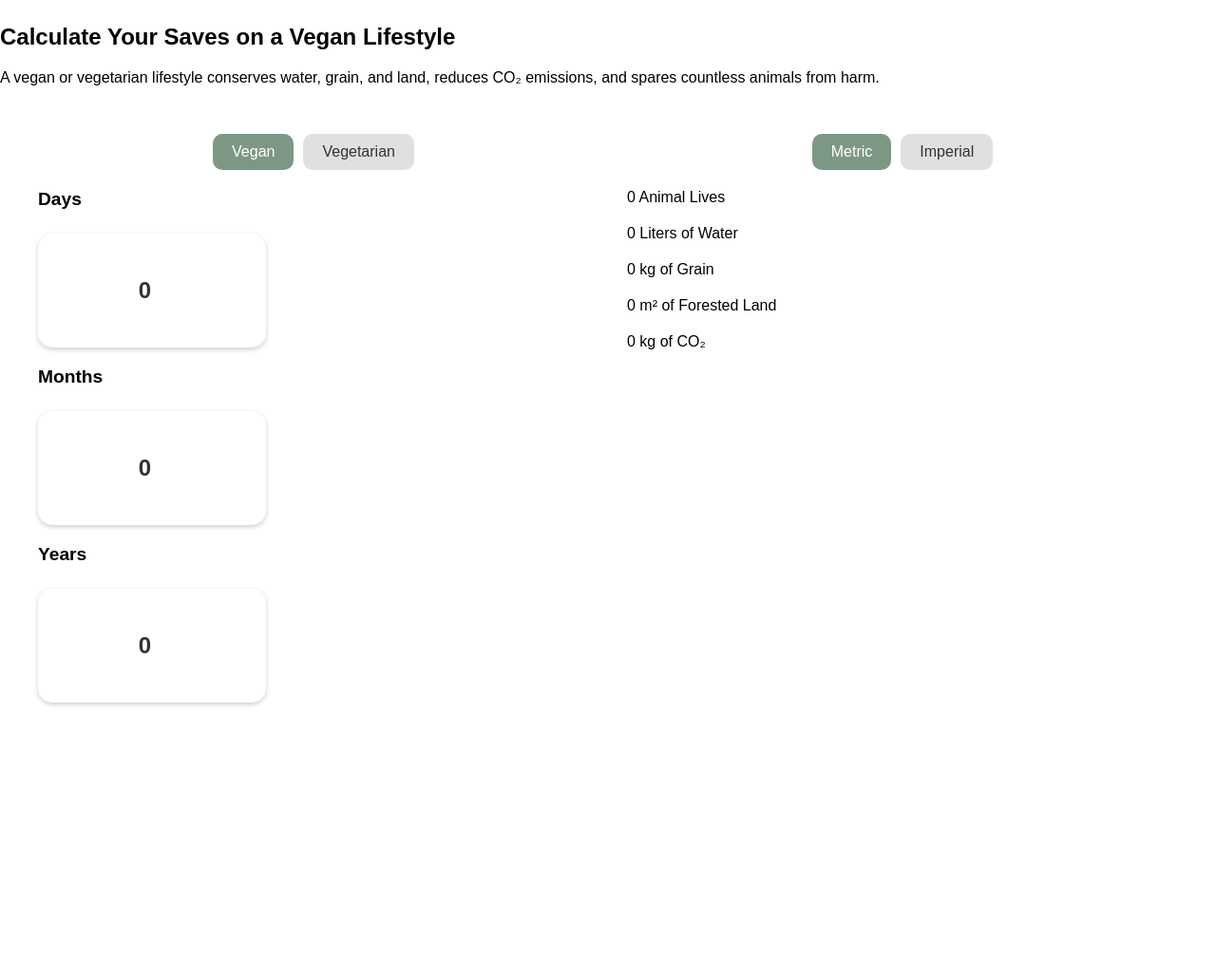
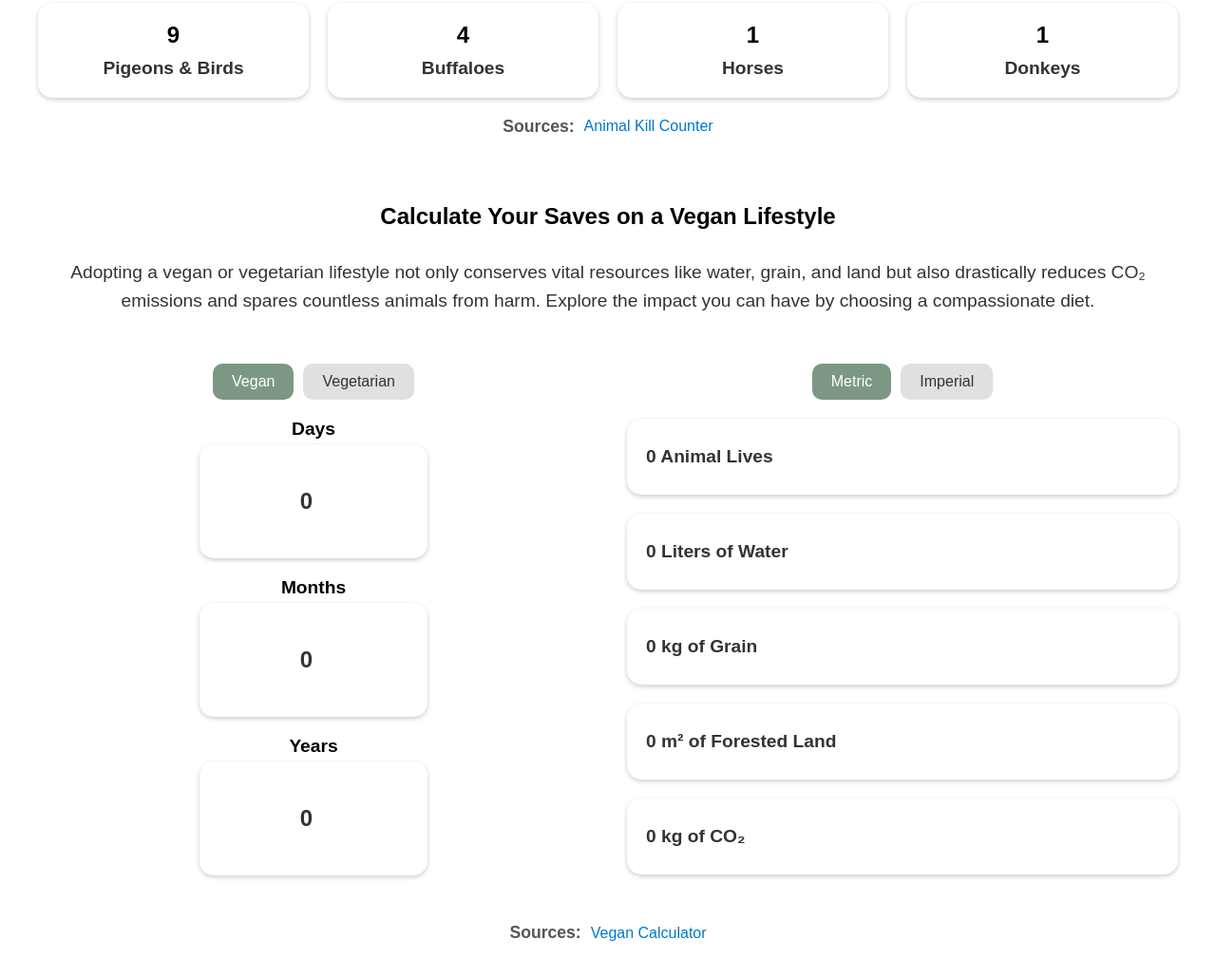
Before and after one commit to OleksandraMukha/Factory-Farm-Calculator, a website: page index.html in a window 1280 px wide. Shown: the part 1499-2528 px from the top of the page at 95% size. Before the commit the page ends 2289 px from the top, so only its background shows below. Drawn offline with Linux system fonts and the light colour scheme.

Commit message:
Update index.html

```diff
--- a/index.html
+++ b/index.html
@@ -10,7 +10,8 @@
   <header>
     <h1>Factory Farm Impact Calculator</h1>
     <div id="impact-description">
-      Industrial animal agriculture contributes significantly to climate change, responsible for 11% of global greenhouse gas emissions. That’s almost as much as the entire global transportation sector. Sustaining over 70 billion farm animals annually has enormous environmental consequences.
+      Industrial animal agriculture is one of the leading contributors to climate change, responsible for at least <strong>11 percent</strong> of global greenhouse gas emissions (World Animal Protection). That’s nearly as much as the entire global transportation sector. <br>
+      We often worry about the climate footprint of the planet’s <strong>7.8 billion</strong> people but overlook the environmental consequences of sustaining more than <strong>70 billion</strong> farm land animals each year (New Roots Institute).
     </div>
     <div id="unit-toggle">
       <button id="metric" class="active">Metric</button>
@@ -20,6 +21,7 @@
 
   <main>
     <div id="container">
+      <!-- Left Section: Animal Selector -->
       <section id="animal-list">
         <div id="center-title">
           <h2 id="animal-title">Select an Animal</h2>
@@ -36,6 +38,7 @@
         </div>
       </section>
 
+      <!-- Right Section: Statistics -->
       <section id="animal-details">
         <h2>Facts & Statistics:</h2>
         <div id="stats">
@@ -66,7 +69,21 @@
         </div>
       </section>
     </div>
+    <div class="sources-container-simple">
+      <h3>Sources:</h3>
+      <p>
+        <a href="https://ourworldindata.org/land-use" target="_blank">Land Use - Our World in Data</a>,
+        <a href="https://www.waterfootprint.org/" target="_blank">Water Footprint Of Food List</a>,
+        <a href="https://www.feedconversions.org/" target="_blank">Feed Conversion Ratio Calculator</a>,
+        <a href="https://en.wikipedia.org/wiki/Feed_conversion_ratio" target="_blank">Feed Conversion Ratio - Wikipedia</a>,
+        <a href="https://ourworldindata.org/environmental-impacts-of-food" target="_blank">Food Product GHG Emissions per Kilogram Worldwide</a>,
+        <a href="https://www.swissveg.ch/life_expectancy" target="_blank">Life Expectancy vs. Lifespan - Swissveg</a>,
+        <a href="https://80000hours.org/problem-profiles/factory-farming/" target="_blank">Factory Farming - 80,000 Hours</a>.
+      </p>
+    </div>
 
+
+    <!-- Move Counter Section Here -->
 <section id="kill-counter">
   <h2>Animals killed for food since opening this page</h2>
   <section id="time-counter">
@@ -90,43 +107,77 @@
     <div class="kill-item"><span id="akc-horses">0</span> Horses</div>
     <div class="kill-item"><span id="akc-donkeys">0</span> Donkeys</div>
   </div>
-    </section>
+
+  <div class="sources-container">
+    <h3>Sources:</h3>
+    <ul>
+      <li><a href="https://considerveganism.com/counter/" target="_blank">Animal Kill Counter</a></li>
+    </ul>
+  </div>
 
   <section id="lifestyle-calculator">
     <h2>Calculate Your Saves on a Vegan Lifestyle</h2>
-      <p>
-        A vegan or vegetarian lifestyle conserves water, grain, and land, reduces CO₂ emissions, and spares countless animals from harm.
+    <p id="lifestyle-description">
+      Adopting a vegan or vegetarian lifestyle not only conserves vital resources like water, grain, and land but also drastically reduces CO₂ emissions and spares countless animals from harm. Explore the impact you can have by choosing a compassionate diet.
     </p>
+
+    <!-- Main Container for Left and Right Sections -->
     <div id="main-container">
+      <!-- Left Section -->
       <div id="left-section">
         <div class="toggle-buttons">
           <button id="vegan" class="active">Vegan</button>
           <button id="vegetarian">Vegetarian</button>
         </div>
         <div class="input-section">
-            <label for="days">Days</label>
+          <div class="input-item">
+            <label for="days"><strong>Days</strong></label>
             <input type="number" id="days" min="0" value="0">
-            <label for="months">Months</label>
+          </div>
+          <div class="input-item">
+            <label for="months"><strong>Months</strong></label>
             <input type="number" id="months" min="0" value="0">
-            <label for="years">Years</label>
+          </div>
+          <div class="input-item">
+            <label for="years"><strong>Years</strong></label>
             <input type="number" id="years" min="0" value="0">
           </div>
         </div>
+      </div>
+
+      <!-- Right Section -->
       <div id="right-section">
         <div class="unit-toggle">
           <button id="calc-metric" class="active">Metric</button>
           <button id="calc-imperial">Imperial</button>
         </div>
         <div class="output-stats">
-            <div id="saves-animals">0 Animal Lives</div>
-            <div id="saves-water">0 Liters of Water</div>
-            <div id="saves-grain">0 kg of Grain</div>
-            <div id="saves-land">0 m² of Forested Land</div>
-            <div id="saves-co2">0 kg of CO₂</div>
+          <div class="output-item">
+            <span id="saves-animals" class="stat-box">1.0 Animal Lives</span>
+          </div>
+          <div class="output-item">
+            <span id="saves-water" class="stat-box">0.0 Gallons of Water</span>
+          </div>
+          <div class="output-item">
+            <span id="saves-grain" class="stat-box">0.0 lbs of Grain</span>
+          </div>
+          <div class="output-item">
+            <span id="saves-land" class="stat-box">0.0 ft² of Forested Land</span>
+          </div>
+          <div class="output-item">
+            <span id="saves-co2" class="stat-box">0.0 lbs of CO₂</span>
+          </div>
         </div>
       </div>
     </div>
   </section>
+  <div class="sources-container">
+    <h3>Sources:</h3>
+    <ul>
+      <li><a href="https://vegancalculator.app/" target="_blank">Vegan Calculator</a></li>
+    </ul>
+  </div>
+
   </main>
 
   <script type="module" src="index.js"></script>
```
Lines whose indentation alone changed are shown as unchanged.
